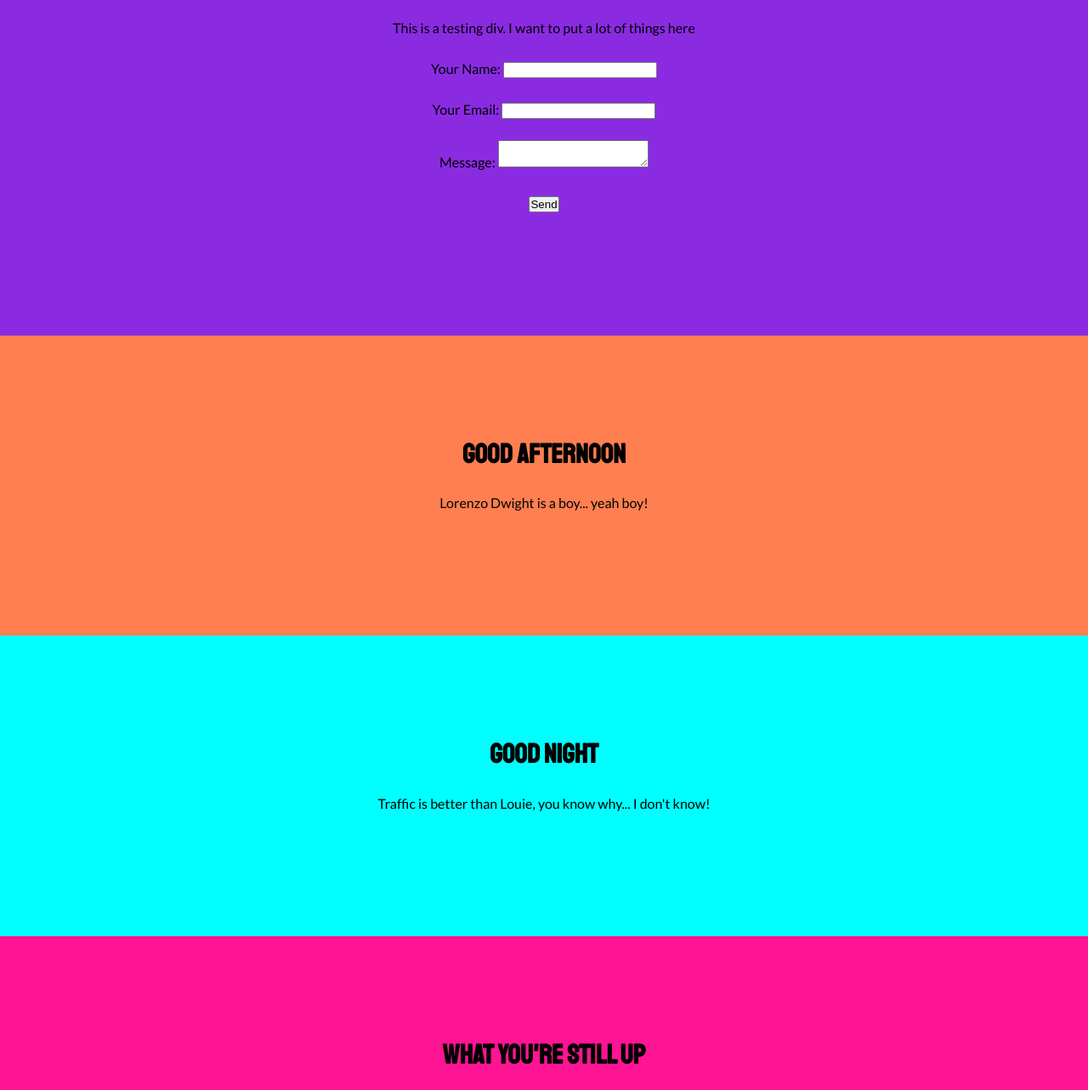
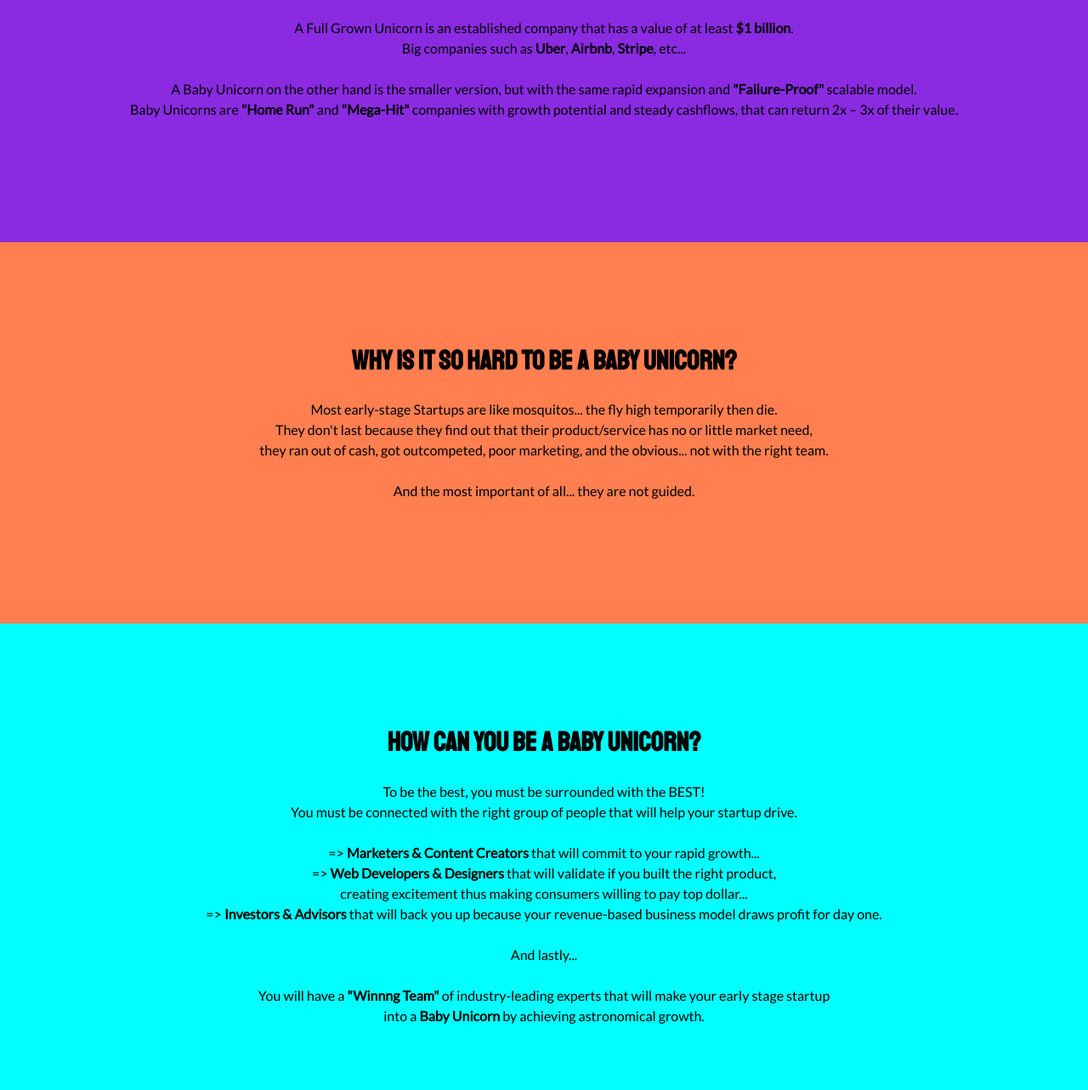
Before and after one commit to icebert04/myblog, a plain HTML site: page club.html in a window 1280 px wide. Shown: the part 317-1600 px from the top of the page at 85% size. Drawn offline with Linux system fonts and the light colour scheme.

Commit message:
Baby Unicorn Page

```diff
--- a/club.html
+++ b/club.html
@@ -54,42 +54,85 @@
     <main class="mainClub">
       <div class="JoinClub">
         <div class="ClubContainer">
-          <h1>Hello</h1>
-          <p>This is a testing div. I want to put a lot of things here</p>
+          <h1>What is a Baby Unicorn?</h1>
+          <p>
+            A Full Grown Unicorn is an established company that has a value of
+            at least <b>$1 billion</b>.<br />Big companies such as <b>Uber</b>,
+            <b>Airbnb</b>, <b>Stripe</b>, etc...
+          </p>
+          <p>
+            A Baby Unicorn on the other hand is the smaller version, but with
+            the same rapid expansion and <b>"Failure-Proof"</b> scalable
+            model.<br />Baby Unicorns are <b>"Home Run"</b> and
+            <b>"Mega-Hit"</b> companies with growth potential and steady
+            cashflows, that can return 2x – 3x of their value.
+          </p>
+        </div>
+      </div>
+      <div class="JoinClub2">
+        <div class="ClubContainer">
+          <h1>Why is it so hard to be a Baby Unicorn?</h1>
+          <p>
+            Most early-stage Startups are like mosquitos... the fly high
+            temporarily then die.<br />They don't last because they find out
+            that their product/service has no or little market need,<br />
+            they ran out of cash, got outcompeted, poor marketing, and the
+            obvious... not with the right team.
+          </p>
+          <p>And the most important of all... they are not guided.</p>
+        </div>
+      </div>
+      <div class="JoinClub3">
+        <div class="ClubContainer">
+          <h1>How can you be a Baby Unicorn?</h1>
+          <p>
+            To be the best, you must be surrounded with the BEST!<br />You must
+            be connected with the right group of people that will help your
+            startup drive.
+          </p>
+          <p>
+            => <b>Marketers & Content Creators</b> that will commit to your
+            rapid growth...<br />=> <b>Web Developers & Designers</b> that will
+            validate if you built the right product,<br />
+            creating excitement thus making consumers willing to pay top
+            dollar...<br />=> <b>Investors & Advisors</b> that will back you up
+            because your revenue-based business model draws profit for day one.
+          </p>
+          <p>And lastly...</p>
+          <p>
+            You will have a <b>"Winnng Team"</b> of industry-leading experts
+            that will make your early stage startup<br />
+            into a <b>Baby Unicorn</b> by achieving astronomical growth.
+          </p>
+        </div>
+      </div>
+      <div class="JoinClub4">
+        <div class="ClubContainer">
+          <h1>Join our Winning Team</h1>
 
+          <p>
+            Me and my network of experts will help you by first... listening to
+            your problems and concerns.
+          </p>
+          <p>
+            Fill in the form below,<br />
+            You can message me just about... anything!
+          </p>
           <form name="contact" method="POST" data-netlify="true">
             <p>
-              <label>Your Name: <input type="text" name="name" /></label>
+              <label>Your Full Name: <input type="text" name="name" /></label>
             </p>
             <p>
               <label>Your Email: <input type="email" name="email" /></label>
             </p>
 
             <p>
-              <label>Message: <textarea name="message"></textarea></label>
+              <label>Your Message: <textarea name="message"></textarea></label>
             </p>
             <p>
-              <button type="submit">Send</button>
+              <button type="submit">Sign me up</button>
             </p>
           </form>
-        </div>
-      </div>
-      <div class="JoinClub2">
-        <div class="ClubContainer">
-          <h1>Good Afternoon</h1>
-          <p>Lorenzo Dwight is a boy... yeah boy!</p>
-        </div>
-      </div>
-      <div class="JoinClub3">
-        <div class="ClubContainer">
-          <h1>Good Night</h1>
-          <p>Traffic is better than Louie, you know why... I don't know!</p>
-        </div>
-      </div>
-      <div class="JoinClub4">
-        <div class="ClubContainer">
-          <h1>What you're still up</h1>
-          <p>Do you know that Ali is a girl... what? really?</p>
         </div>
       </div>
     </main>
```
